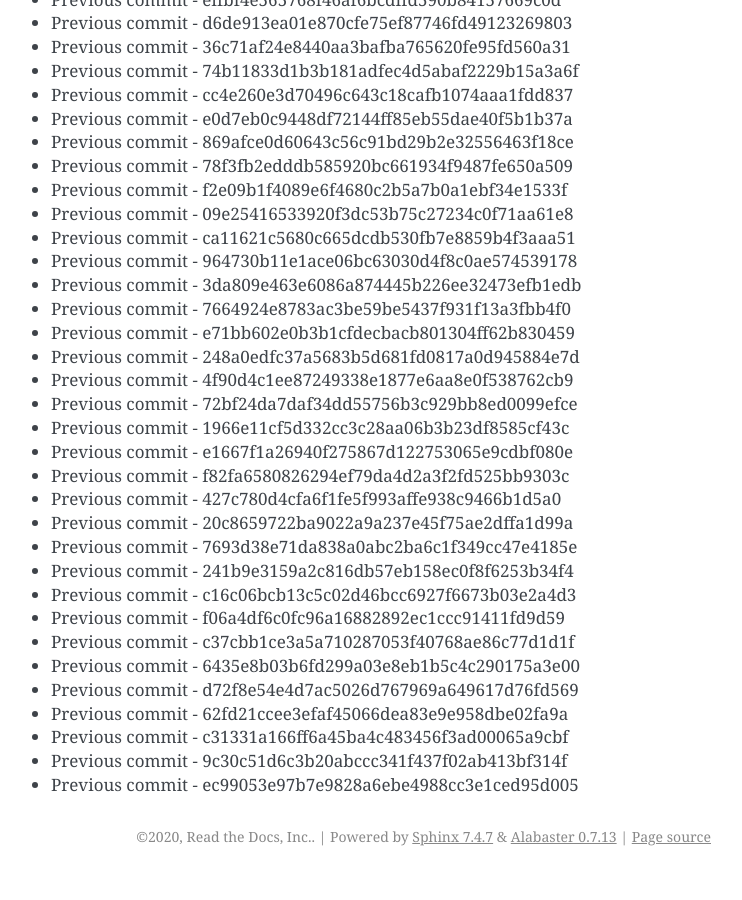
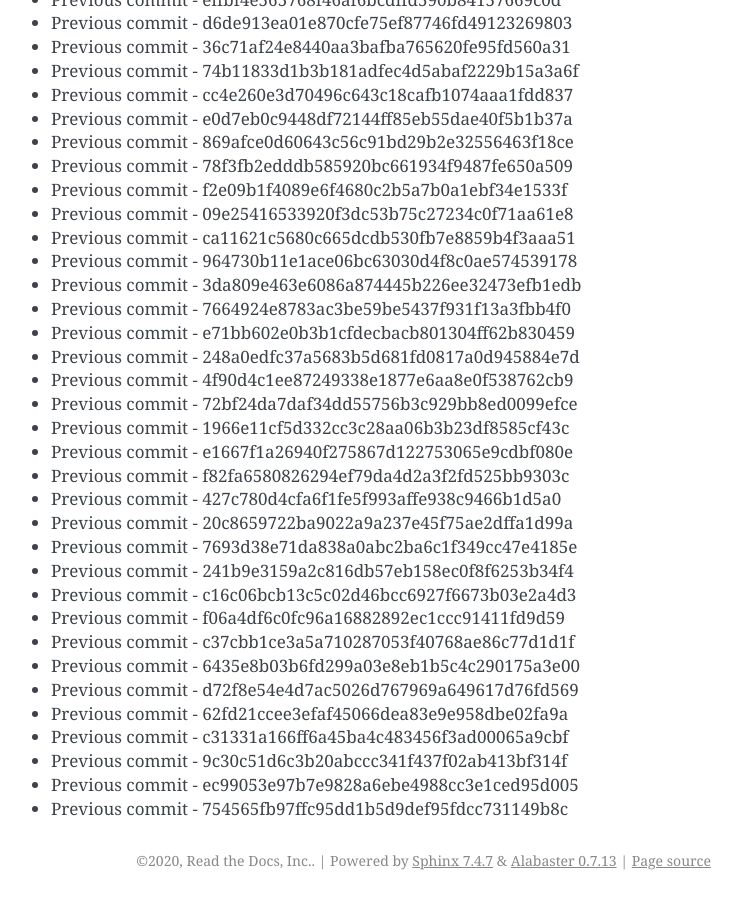
Before and after one commit to readthedocs/rtd-git-stresstest, a Sphinx documentation site: the page built from docs/updates.rst, in a window 1280 px wide and 900 px high, scrolled down 96010 px. Shown: the whole window, without its empty margins (399-1141 px from the left). Built offline with Sphinx 7.4.7, drawn with Linux system fonts in a browser that asks for light colours; before the commit the page ends 96886 px from its top, so only the background shows below that.

Commit message:
Generating commit from previous: 754565fb97ffc95dd1b5d9def95fdcc731149b8c

```diff
--- a/docs/updates.rst
+++ b/docs/updates.rst
@@ -4066,3 +4066,4 @@ It can be tested for any performance characteristics.
 * Previous commit - c31331a166ff6a45ba4c483456f3ad00065a9cbf
 * Previous commit - 9c30c51d6c3b20abccc341f437f02ab413bf314f
 * Previous commit - ec99053e97b7e9828a6ebe4988cc3e1ced95d005
+* Previous commit - 754565fb97ffc95dd1b5d9def95fdcc731149b8c
```
